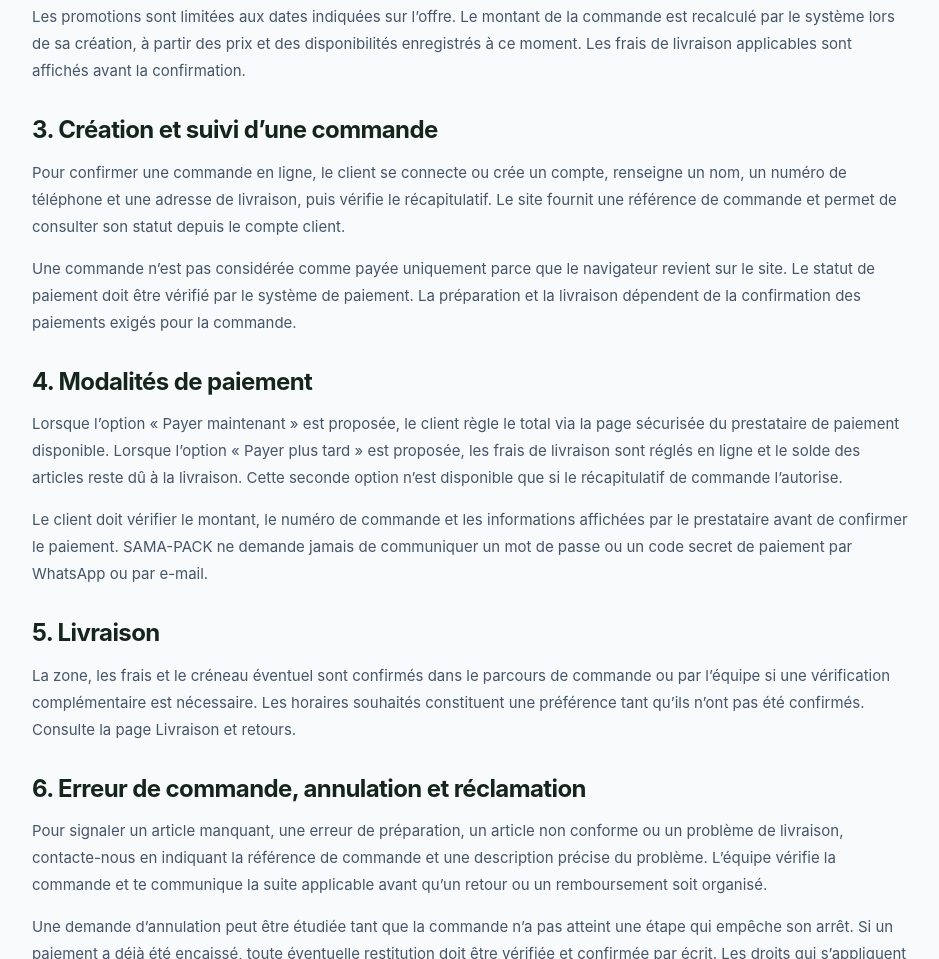
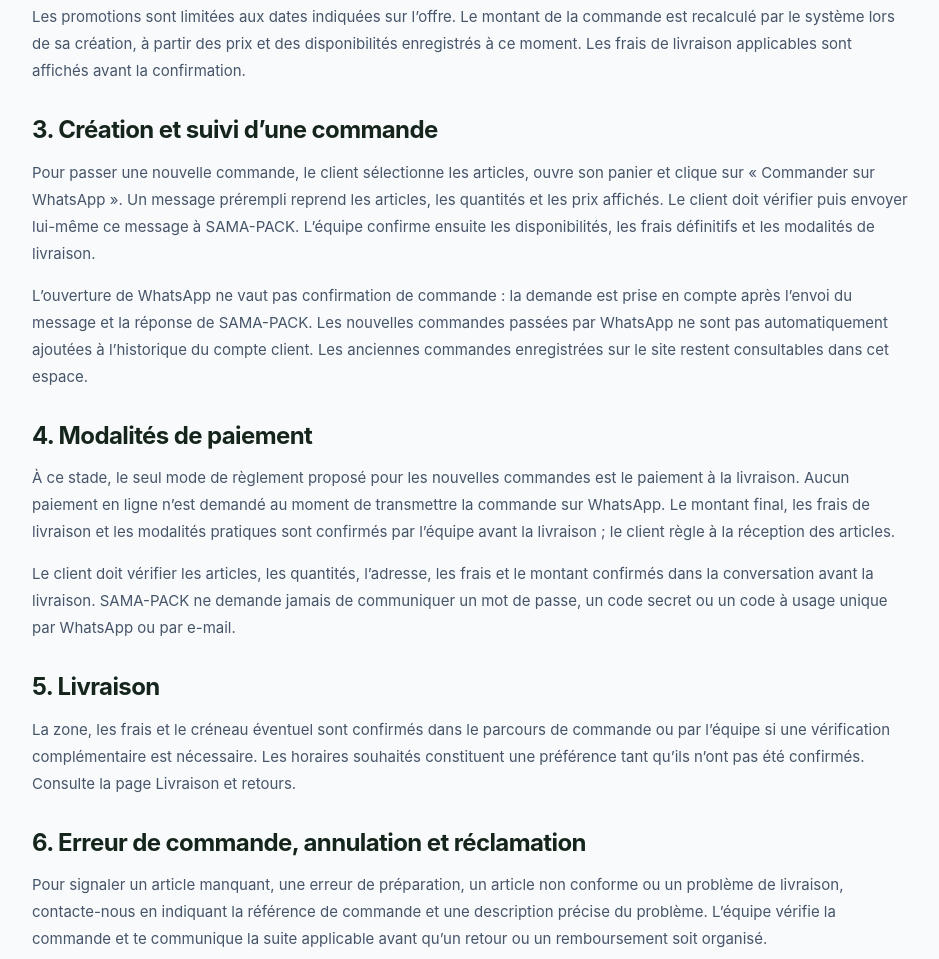
Before and after one commit to Ahmadou98/sama-pack, a plain HTML site: page conditions-vente.html in a window 1280 px wide. Shown: the part 1093-2052 px from the top of the page, without its empty margins (168-1107 px from the left). Drawn offline with Linux system fonts and the light colour scheme; no server answers.

Commit message:
Actualiser les modalités de commande WhatsApp et paiement à la livraison

```diff
--- a/conditions-vente.html
+++ b/conditions-vente.html
@@ -39,11 +39,11 @@
 <p>Les prix sont affichés en FCFA. La fiche de chaque article décrit sa composition ou ses caractéristiques connues. La disponibilité peut évoluer ; un article en rupture ou dont le prix n’est pas confirmé ne peut pas être validé dans une commande en ligne.</p>
 <p>Les promotions sont limitées aux dates indiquées sur l’offre. Le montant de la commande est recalculé par le système lors de sa création, à partir des prix et des disponibilités enregistrés à ce moment. Les frais de livraison applicables sont affichés avant la confirmation.</p>
 <h2>3. Création et suivi d’une commande</h2>
-<p>Pour confirmer une commande en ligne, le client se connecte ou crée un compte, renseigne un nom, un numéro de téléphone et une adresse de livraison, puis vérifie le récapitulatif. Le site fournit une référence de commande et permet de consulter son statut depuis le compte client.</p>
-<p>Une commande n’est pas considérée comme payée uniquement parce que le navigateur revient sur le site. Le statut de paiement doit être vérifié par le système de paiement. La préparation et la livraison dépendent de la confirmation des paiements exigés pour la commande.</p>
+<p>Pour passer une nouvelle commande, le client sélectionne les articles, ouvre son panier et clique sur « Commander sur WhatsApp ». Un message prérempli reprend les articles, les quantités et les prix affichés. Le client doit vérifier puis envoyer lui-même ce message à SAMA-PACK. L’équipe confirme ensuite les disponibilités, les frais définitifs et les modalités de livraison.</p>
+<p>L’ouverture de WhatsApp ne vaut pas confirmation de commande : la demande est prise en compte après l’envoi du message et la réponse de SAMA-PACK. Les nouvelles commandes passées par WhatsApp ne sont pas automatiquement ajoutées à l’historique du compte client. Les anciennes commandes enregistrées sur le site restent consultables dans cet espace.</p>
 <h2>4. Modalités de paiement</h2>
-<p>Lorsque l’option « Payer maintenant » est proposée, le client règle le total via la page sécurisée du prestataire de paiement disponible. Lorsque l’option « Payer plus tard » est proposée, les frais de livraison sont réglés en ligne et le solde des articles reste dû à la livraison. Cette seconde option n’est disponible que si le récapitulatif de commande l’autorise.</p>
-<p>Le client doit vérifier le montant, le numéro de commande et les informations affichées par le prestataire avant de confirmer le paiement. SAMA-PACK ne demande jamais de communiquer un mot de passe ou un code secret de paiement par WhatsApp ou par e-mail.</p>
+<p>À ce stade, le seul mode de règlement proposé pour les nouvelles commandes est le paiement à la livraison. Aucun paiement en ligne n’est demandé au moment de transmettre la commande sur WhatsApp. Le montant final, les frais de livraison et les modalités pratiques sont confirmés par l’équipe avant la livraison ; le client règle à la réception des articles.</p>
+<p>Le client doit vérifier les articles, les quantités, l’adresse, les frais et le montant confirmés dans la conversation avant la livraison. SAMA-PACK ne demande jamais de communiquer un mot de passe, un code secret ou un code à usage unique par WhatsApp ou par e-mail.</p>
 <h2>5. Livraison</h2>
 <p>La zone, les frais et le créneau éventuel sont confirmés dans le parcours de commande ou par l’équipe si une vérification complémentaire est nécessaire. Les horaires souhaités constituent une préférence tant qu’ils n’ont pas été confirmés. Consulte la page <a href="livraison-retours.html">Livraison et retours</a>.</p>
 <h2>6. Erreur de commande, annulation et réclamation</h2>
```
